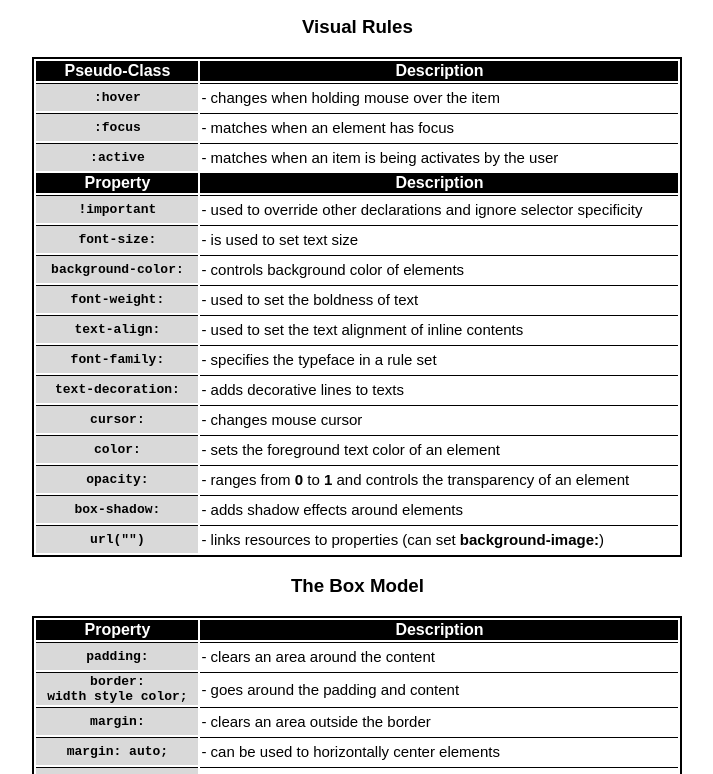
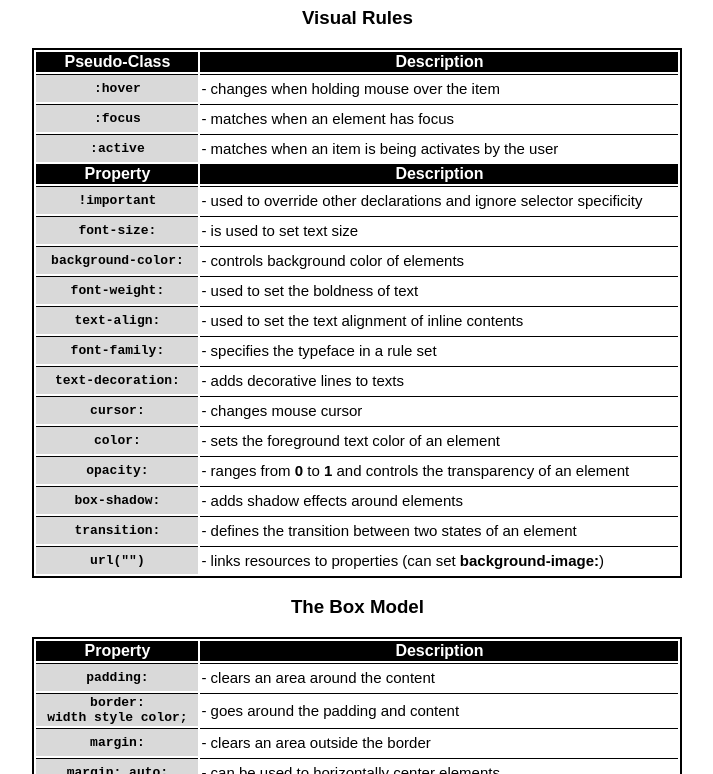
Before and after one commit to ThatSpaceMonkey/cheatsheet, a plain HTML site: page index.html in a window 1280 px wide. Shown: the part 2491-3265 px from the top of the page, without its empty margins (273-986 px from the left). Drawn offline with Linux system fonts and the light colour scheme.

Commit message:
updated content

```diff
--- a/index.html
+++ b/index.html
@@ -176,7 +176,7 @@
                             <tr>
                                 <td class="tag">title=""</td>
                                 <td class="name">Title Attribute</td>
-                                <td class="description">- the text will appear when a user hovers their cursor over the element</td>
+                                <td class="description">- text appears when cursor hovers over the element</td>
                             </tr>
                             <tr>
                                 <td class="tag">&lt;article&gt;</td>
@@ -463,6 +463,10 @@
                                 <td class="description">- adds shadow effects around elements</td>
                             </tr>
                             <tr>
+                                <td class="property">transition:</td>
+                                <td class="description">- defines the transition between two states of an element</td>
+                            </tr>
+                            <tr>
                                 <td class="property">url("")</td>
                                 <td class="description">- links resources to properties (can set <strong>background-image:</strong>)</td>
                             </tr>
```
